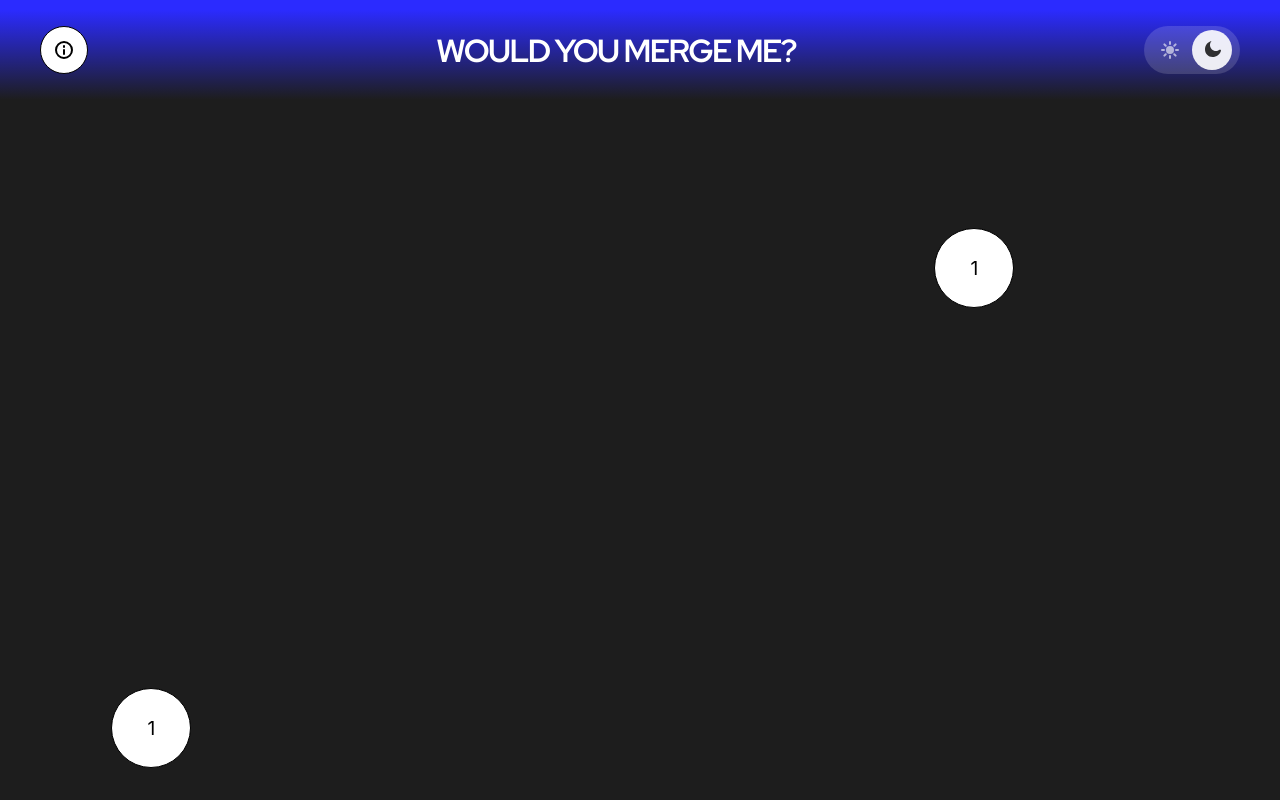
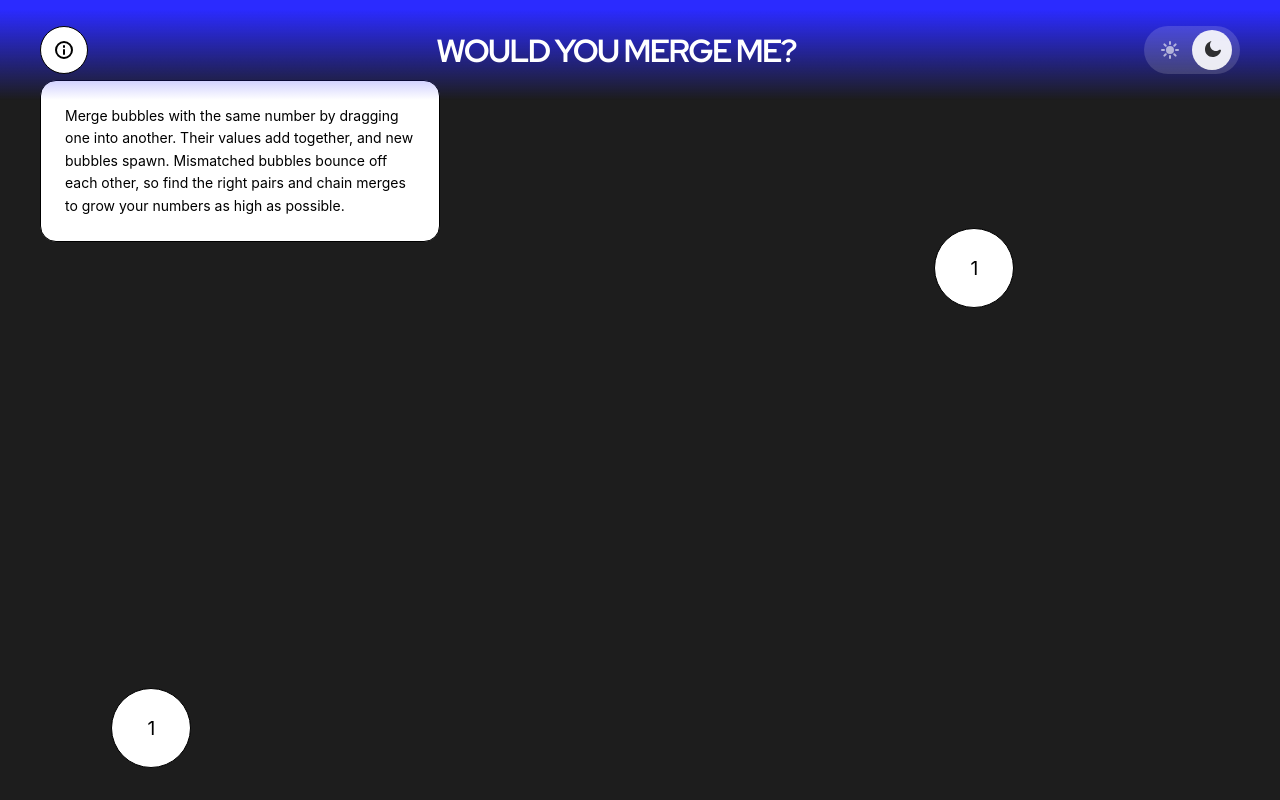
Before and after one commit to aliceliangzhao/WouldYouMergeMe, a React (Vite) app: page / in a window 1280 px wide. Both pictures are taken after a click on the button 64 px from the left and 50 px from the top of the page. Built offline with nearby package versions, Linux system fonts and the light colour scheme.

Commit message:
update the nav

```diff
--- a/src/components/BubbleGame.css
+++ b/src/components/BubbleGame.css
@@ -64,7 +64,9 @@
 
 .nav-info-button {
   width: 48px;
+  min-width: 48px;
   height: 48px;
+  flex-shrink: 0;
   border-radius: 50%;
   background: var(--nav-button-bg);
   border: 1px solid var(--nav-button-border);
@@ -79,6 +81,35 @@
 .nav-info-button:hover {
   background: var(--nav-button-bg-hover);
   color: var(--nav-button-text-hover);
+}
+
+.info-overlay {
+  position: absolute;
+  top: 0;
+  left: 0;
+  width: 100%;
+  height: 100%;
+  z-index: 99;
+}
+
+.info-panel {
+  position: absolute;
+  top: 80px;
+  left: 40px;
+  max-width: 400px;
+  padding: 24px;
+  border-radius: 16px;
+  background: var(--nav-button-bg);
+  border: 1px solid var(--nav-button-border);
+  color: var(--nav-button-text);
+  z-index: 100;
+}
+
+.info-panel p {
+  margin: 0;
+  font-size: 14px;
+  line-height: 1.6;
+  text-align: left;
 }
 
 .theme-toggle {
@@ -101,13 +132,13 @@
   background: var(--toggle-pill);
   border-radius: 50%;
   top: 4px;
-  left: 4px;
+  left: 6px;
   transition: transform 0.3s cubic-bezier(0.4, 0, 0.2, 1), background 0.3s ease;
   z-index: 0;
 }
 
 .theme-toggle[data-theme="dark"]::before {
-  transform: translateX(44px);
+  transform: translateX(42px);
 }
 
 .theme-option {
@@ -142,14 +173,8 @@
   letter-spacing: -0.1rem;
   border: none;
   padding: 12px 70px;
-  cursor: pointer;
-  transition: all 0.3s ease;
   white-space: nowrap;
 }
-
-/* .game-title:hover {
-  background: #fefe64;
-} */
 
 /* .background-blob {
   position: absolute;
--- a/src/components/BubbleGame.jsx
+++ b/src/components/BubbleGame.jsx
@@ -12,6 +12,7 @@ function BubbleGame() {
     dragStartTime: 0
   })
   const [theme, setTheme] = useState('dark') // 'light' or 'dark'
+  const [showInfo, setShowInfo] = useState(false)
   const containerRef = useRef(null)
   const animationRef = useRef(null)
   const bubblesRef = useRef([])
@@ -618,7 +619,7 @@ function BubbleGame() {
     <div className="bubble-game" ref={containerRef} data-theme={theme}>
       {/* <div className="background-blob"></div> */}
       <nav className="game-nav">
-        <button className="nav-info-button" aria-label="Information">
+        <button className="nav-info-button" aria-label="Information" onClick={() => setShowInfo(!showInfo)}>
           <svg width="20" height="20" viewBox="0 0 20 20" fill="none" xmlns="http://www.w3.org/2000/svg">
             <circle cx="10" cy="10" r="8" stroke="currentColor" strokeWidth="2"/>
             <path d="M10 10V14M10 6V7" stroke="currentColor" strokeWidth="2" strokeLinecap="round"/>
@@ -651,6 +652,13 @@ function BubbleGame() {
           </button>
         </div>
       </nav>
+      {showInfo && (
+        <div className="info-overlay" onClick={() => setShowInfo(false)}>
+          <div className="info-panel" onClick={(e) => e.stopPropagation()}>
+            <p>Merge bubbles with the same number by dragging one into another. Their values add together, and new bubbles spawn. Mismatched bubbles bounce off each other, so find the right pairs and chain merges to grow your numbers as high as possible.</p>
+          </div>
+        </div>
+      )}
       {bubbles.map(bubble => (
         <Bubble
           key={bubble.id}
```
Also changed, not shown: 2 other files (tests, documents, lock files or other folders).
